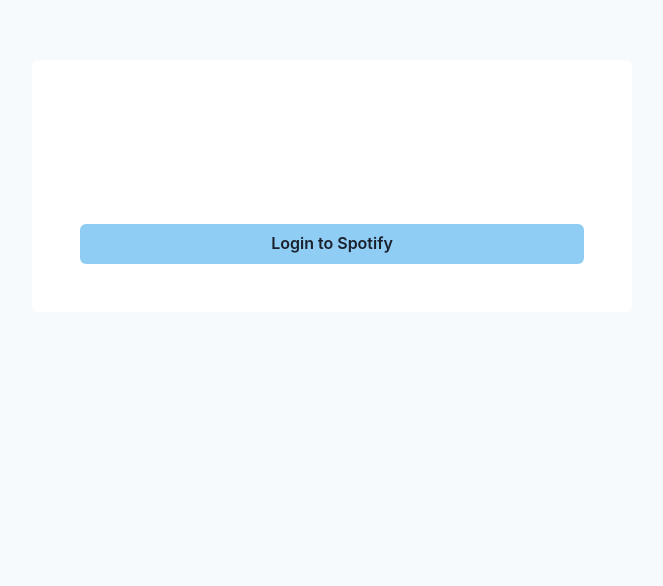
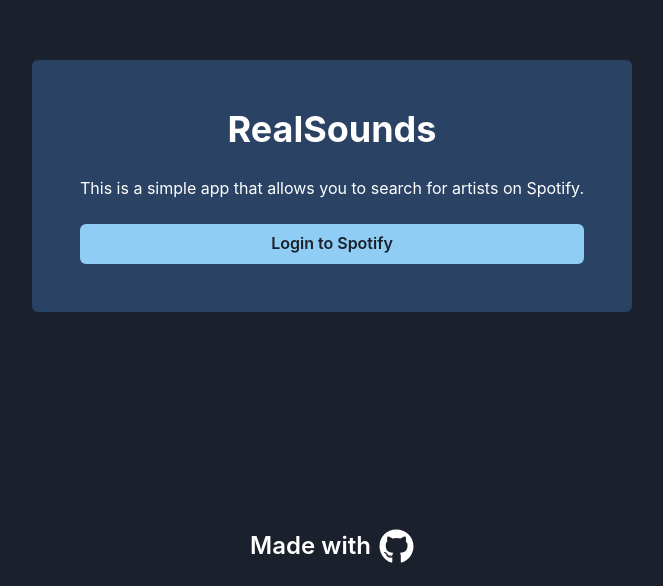
Before and after one commit to Rezatachi/Real_Sounds, a React (Create React App) app: page / in a window 1280 px wide. Shown: the part 214-800 px from the top of the page, without its empty margins (308-971 px from the left). Built offline with nearby package versions, Linux system fonts and the light colour scheme.

Commit message:
Design choices

```diff
--- a/src/App.js
+++ b/src/App.js
@@ -1,12 +1,13 @@
 import React, {useEffect, useState} from 'react';
 import axios from 'axios';
-import { ChakraProvider, ColorModeScript } from "@chakra-ui/react";
+import { ChakraProvider, ColorModeScript, Button} from "@chakra-ui/react";
 import theme from './theme';
-
+import {Route, Routes} from 'react-router-dom';
 // imported components
 import Auth from './components/Auth';
 import Search from './components/Search';
 function App() {
+
   const [token, setToken] = useState(null);
   const [currentUser, setCurrentUser] = useState(null);
   useEffect(() => {
@@ -36,16 +37,19 @@
     }
   }, [token]);
 
+
+
   return (
    <ChakraProvider theme={theme}>
     <ColorModeScript initialColorMode={theme.config.initialColorMode}/>
       {!token ?
         <Auth />
       : <>
-      {/* <Search token={token} /> */}
-      <Search token={token} />
-      <p>{currentUser}</p>
-      <button onClick={logout}>Logout</button>
+      <Button onClick={logout}>Logout</Button>
+      <Routes>
+        <Route path="/" element={<Search token={token}/>}/>
+      </Routes>
+
       </>
       }
     </ChakraProvider>
--- a/src/components/Auth.js
+++ b/src/components/Auth.js
@@ -2,41 +2,67 @@
 // make a landing page for the user to login to spotify
 // use chalkra ui for the landing page
 import { Button, Flex, Heading, Text } from "@chakra-ui/react";
+// import github logo
+import { FaGithub } from "react-icons/fa";
+import { motion } from "framer-motion";
 
 const Auth = () => {
   return (
     <>
       <Flex
+        as={motion.div}
         minH={"100vh"}
         align={"center"}
         justify={"center"}
-        bg={"gray.50"}
+        bg={"gray.800"}
       >
         <Flex
           direction={"column"}
-            bg={"white"}
+          color={"white"}
+          bg={"blue.800"}
           rounded={"md"}
           p={12}
           justify={"center"}
           textAlign={"center"}
         >
-                <Heading mb={6}>Real Sounds</Heading>
+          <Heading mb={6}>RealSounds</Heading>
           <Text mb={6}>
-                    This is a simple app that allows you to search for artists on Spotify.
+            This is a simple app that allows you to search for artists on
+            Spotify.
           </Text>
+          <motion.div style={{ width: "100%" }} initial={{opacity: 0}} animate={{opacity:1}} transition={{duration: 0.3}}>
             <Button
+              width={"100%"}
               colorScheme={"blue"}
               onClick={() => {
-                    window.location.href =`${process.env.REACT_APP_AUTH_ENDPOINT}?client_id=${process.env.REACT_APP_CLIENT_ID}&redirect_uri=${process.env.REACT_APP_REDIRECT_URI}&response_type=${process.env.REACT_APP_RESPONSE_TYPE}`;
+                window.location.href = `${process.env.REACT_APP_AUTH_ENDPOINT}?client_id=${process.env.REACT_APP_CLIENT_ID}&redirect_uri=${process.env.REACT_APP_REDIRECT_URI}&response_type=${process.env.REACT_APP_RESPONSE_TYPE}`;
               }}
             >
               Login to Spotify
             </Button>
-
+          </motion.div>
+        </Flex>
+        {/* footer for logo */}
+        {/* center a flex on the bottom part of the screen  */}
+        <Flex
+          position={"absolute"}
+          bottom={0}
+          w={"100%"}
+          h={"10vh"}
+          align={"center"}
+          justify={"center"}
+        >
+          {/* make is centered and horizontla */}
+          <Flex align={"center"} justify={"center"}>
+            <Text fontSize={24} fontWeight="semibold" mr={2} color="white">
+              Made with
+            </Text>
+            <FaGithub color={"white"} size={35} />
+          </Flex>
         </Flex>
       </Flex>
     </>
   );
-    }
+};
 
 export default Auth;
--- a/src/components/Search.js
+++ b/src/components/Search.js
@@ -1,6 +1,6 @@
 import React, {useState} from 'react';
 import axios from 'axios';
-
+import {Input, Button, Box, Image, Text} from '@chakra-ui/react';
 const Search = ({token}) => {
     const [searchKey, setSearchKey] = useState("");
     const [artists, setArtists] = useState([]);
@@ -22,20 +22,21 @@
         }
       }
     return (
-        <div>
+        <Box>
             <form onSubmit={searchArtists}>
-      <input type="text" onChange={e => setSearchKey(e.target.value)}/>
-      <button type={"submit"}>Search</button>
-      {artists.length > 0 ? artists.map((artists, index) => {
-          return (
-              <div key={index}>
-                  {artists.images.length ? <img width={"100%"} src={artists.images[0].url} alt=""/> : <div>No Image</div>}
-                  {artists.name}
-              </div>
-          )})
-      : <p></p>}
-      </form>
-        </div>
+                <Input type="text" onChange={e => setSearchKey(e.target.value)}/>
+                <Button type={"submit"}>Search</Button>
+            </form>
+            {artists.length > 0 ? artists.map((artists, index) => {
+                return (
+                    <Box key={index}>
+                        {artists.images.length ? <Image width={"100%"} src={artists.images[0].url} alt=""/> : <Text>No Image</Text>}
+                        {artists.name}
+                    </Box>
+                )}
+            )
+            : <Text></Text>}
+        </Box>
     )
 }
 
--- a/src/index.js
+++ b/src/index.js
@@ -2,11 +2,13 @@
 import ReactDOM from 'react-dom/client';
 import App from './App';
 import reportWebVitals from './reportWebVitals';
-
+import {BrowserRouter} from 'react-router-dom';
 const root = ReactDOM.createRoot(document.getElementById('root'));
 root.render(
   <React.StrictMode>
+    <BrowserRouter>
       <App />
+    </BrowserRouter>
   </React.StrictMode>
 );
 
--- a/src/theme.js
+++ b/src/theme.js
@@ -1,6 +1,6 @@
 // use chakraui dark mode
 
-import { extendTheme } from '@chakra-ui/react'
+import { extendTheme} from '@chakra-ui/react'
 
 // 2. Add your color mode config
 const config = {
```
Also changed, not shown: package.json (+7 -0 lines), 1 other file (tests, documents, lock files or other folders). Lines whose indentation alone changed are shown as unchanged.
